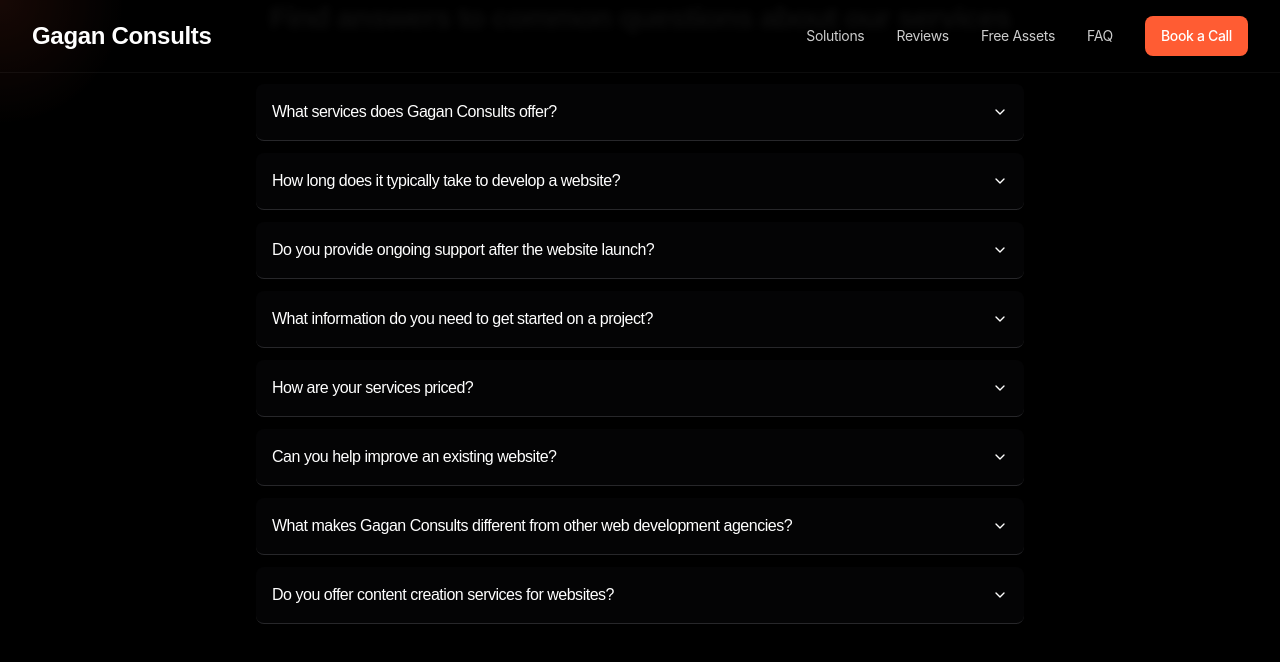
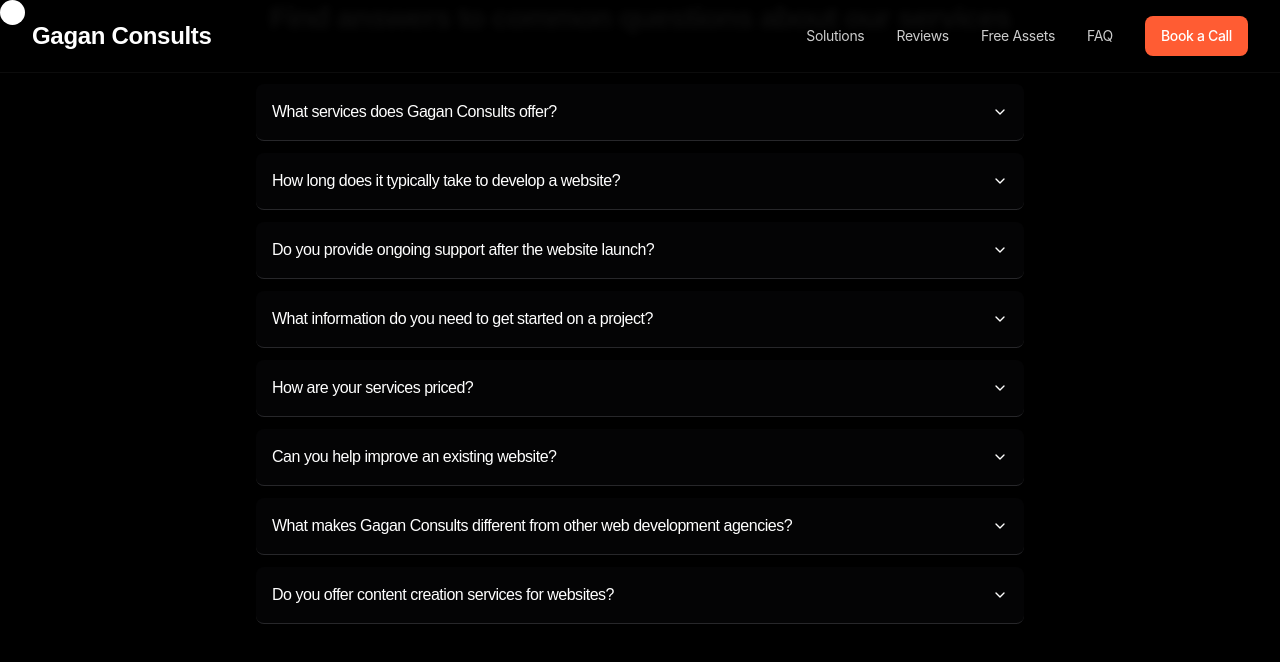
Before and after one commit to HeyGaganAhuja/gagan-ahuja, a React (Vite) app: page / in a window 1280 px wide. Both pictures are taken after a click on the button "Show More". Shown: the part 4544-5206 px from the top of the page. Built offline with nearby package versions, Linux system fonts and the light colour scheme; a web font is replaced by a local one.

Commit message:
Fix: Cursor hover effect
Implement cursor hover effect to enlarge and invert text color.

```diff
--- a/src/components/Hero.tsx
+++ b/src/components/Hero.tsx
@@ -1,3 +1,4 @@
+
 import React, { useEffect, useState } from 'react';
 import { Button } from '@/components/ui/button';
 import { ArrowRight, Timer } from 'lucide-react';
@@ -6,6 +7,7 @@ const Hero = () => {
   const [mousePosition, setMousePosition] = useState({ x: -100, y: -100 });
   const [isVisible, setIsVisible] = useState(false);
   const [timeRemaining, setTimeRemaining] = useState(15 * 60); // 15 minutes in seconds
+  const [hoveredElement, setHoveredElement] = useState<HTMLElement | null>(null);
 
   useEffect(() => {
     const handleMouseMove = (e: MouseEvent) => {
@@ -17,8 +19,19 @@ const Hero = () => {
       setIsVisible(false);
     };
 
+    // Handle text hover effect
+    const handleTextHover = (e: MouseEvent) => {
+      const target = e.target as HTMLElement;
+      if (target.tagName === 'H1' || target.tagName === 'P' || target.tagName === 'SPAN') {
+        setHoveredElement(target);
+      } else {
+        setHoveredElement(null);
+      }
+    };
+
     window.addEventListener('mousemove', handleMouseMove);
     document.body.addEventListener('mouseleave', handleMouseLeave);
+    document.addEventListener('mousemove', handleTextHover);
 
     // Timer countdown
     const timerInterval = setInterval(() => {
@@ -28,6 +41,7 @@ const Hero = () => {
     return () => {
       window.removeEventListener('mousemove', handleMouseMove);
       document.body.removeEventListener('mouseleave', handleMouseLeave);
+      document.removeEventListener('mousemove', handleTextHover);
       clearInterval(timerInterval);
     };
   }, [isVisible]);
@@ -45,8 +59,19 @@ const Hero = () => {
       <div className="moving-gradient"></div>
       <div className="grainy-texture absolute inset-0 opacity-25"></div>
 
+      {/* Custom cursor effect */}
       <div
-        className="cursor-glow"
+        className="custom-cursor"
+        style={{
+          left: `${mousePosition.x}px`,
+          top: `${mousePosition.y}px`,
+          opacity: isVisible ? 1 : 0,
+          transform: hoveredElement ? 'scale(2.5)' : 'scale(1)',
+          mixBlendMode: hoveredElement ? 'difference' : 'normal'
+        }}
+      ></div>
+
+      <div className="cursor-glow"
         style={{
           left: `${mousePosition.x - 125}px`,
           top: `${mousePosition.y - 125}px`,
@@ -57,14 +82,14 @@ const Hero = () => {
       <div className="container mx-auto px-4 relative z-10">
         <div className="max-w-4xl mx-auto text-center">
           <div className="flex justify-center mb-6">
-            <span className="px-4 py-1 rounded-full bg-[#FF5733]/20 border border-[#FF5733]/20 text-white text-sm font-medium">
+            <span className="px-4 py-1 rounded-full bg-[#FF5733]/20 border border-[#FF5733]/20 text-white text-sm font-medium cursor-highlight">
               We build tech from ❤️
             </span>
           </div>
-          <h1 className="text-5xl xs:text-6xl sm:text-6xl md:text-6xl lg:text-7xl font-serif font-extrabold tracking-tight mb-6 animate-fade-in hover-scale">
+          <h1 className="text-5xl xs:text-6xl sm:text-6xl md:text-6xl lg:text-7xl font-serif font-extrabold tracking-tight mb-6 animate-fade-in hover-scale cursor-highlight">
             Accelerating Growth With Websites 🚀
           </h1>
-          <p className="text-md sm:text-md md:text-xl text-muted-foreground mb-6 animate-fade-in" style={{ animationDelay: '0.2s' }}>
+          <p className="text-md sm:text-md md:text-xl text-muted-foreground mb-6 animate-fade-in cursor-highlight" style={{ animationDelay: '0.2s' }}>
             We create incredible websites for Businesses
           </p>
           <div className="flex flex-col items-center">
@@ -84,7 +109,7 @@ const Hero = () => {
                 <ArrowRight size={18} className="transition-transform group-hover:translate-x-1 ml-2" />
               </a>
             </Button>
-            <p className="text-zinc-200 text-sm font-medium animate-fade-in" style={{ animationDelay: '0.5s' }}>
+            <p className="text-zinc-200 text-sm font-medium animate-fade-in cursor-highlight" style={{ animationDelay: '0.5s' }}>
               Worth <span className="text-[#FF5733] font-bold">$1000</span> Dollars
             </p>
           </div>
@@ -93,14 +118,14 @@ const Hero = () => {
           <div className="mt-8 flex flex-col items-center animate-fade-in" style={{ animationDelay: '0.6s' }}>
             <div className="flex items-center space-x-2 bg-zinc-800/70 rounded-full px-6 py-2 border border-zinc-700/50 shadow-lg">
               <Timer size={20} className="text-[#FF5733] animate-pulse" />
-              <span className="text-white font-bold text-base sm:text-lg md:text-xl">{formatTime()}</span>
+              <span className="text-white font-bold text-base sm:text-lg md:text-xl cursor-highlight">{formatTime()}</span>
             </div>
-            <p className="text-zinc-400 text-sm sm:text-base mt-2">Limited time offer - Expires soon!</p>
+            <p className="text-zinc-400 text-sm sm:text-base mt-2 cursor-highlight">Limited time offer - Expires soon!</p>
           </div>
 
           {/* Steps section */}
           <div className="mt-12 max-w-3xl mx-auto">
-            <h3 className="text-center text-xl sm:text-2xl text-zinc-300 mb-6 hidden md:block">Steps to Work With Us</h3>
+            <h3 className="text-center text-xl sm:text-2xl text-zinc-300 mb-6 hidden md:block cursor-highlight">Steps to Work With Us</h3>
             <div className="grid grid-cols-2 md:grid-cols-4 gap-2 md:gap-4">
               {[
                 { number: 1, title: "Describe what you want to build." },
@@ -111,13 +136,13 @@ const Hero = () => {
                 <div key={index} className="flex flex-col items-center relative">
                   <div className="step-gradient relative mb-2">
                     <div className="w-10 h-10 md:w-12 md:h-12 rounded-lg flex items-center justify-center border border-zinc-700/50 shadow-lg">
-                      <span className="text-lg sm:text-xl font-bold text-white">{step.number}</span>
+                      <span className="text-lg sm:text-xl font-bold text-white cursor-highlight">{step.number}</span>
                     </div>
                     {index < 3 && (
                       <div className="hidden md:block absolute top-6 left-full w-full h-0.5 bg-zinc-700/50" style={{ width: 'calc(100% + 4rem)' }}></div>
                     )}
                   </div>
-                  <p className="text-zinc-300 text-center text-xs sm:text-sm px-1">{step.title}</p>
+                  <p className="text-zinc-300 text-center text-xs sm:text-sm px-1 cursor-highlight">{step.title}</p>
                 </div>
               ))}
             </div>
--- a/src/index.css
+++ b/src/index.css
@@ -1,4 +1,3 @@
-
 @import url('https://fonts.googleapis.com/css2?family=IBM+Plex+Serif:wght@300;400;500;600;700&family=Inter:wght@300;400;500;600;700&display=swap');
 @import url('https://fonts.cdnfonts.com/css/sf-pro-display');
 
@@ -50,6 +49,7 @@
 
   html {
     scroll-behavior: smooth;
+    cursor: none; /* Hide default cursor */
   }
 
   body {
@@ -60,6 +60,10 @@
   h1, h2, h3, h4, h5, h6 {
     @apply font-serif font-extrabold;
     letter-spacing: -0.03em; /* Even tighter kerning for headings */
+  }
+
+  a, button {
+    cursor: none; /* Hide default cursor on interactive elements */
   }
 }
 
@@ -121,6 +125,28 @@
     pointer-events: none;
   }
 
+  .custom-cursor {
+    height: 25px;
+    width: 25px;
+    background-color: white;
+    border-radius: 50%;
+    position: fixed;
+    pointer-events: none;
+    z-index: 9999;
+    transform: translate(-50%, -50%);
+    transition: transform 0.15s ease-out, opacity 0.3s ease-out;
+  }
+
+  .cursor-highlight {
+    position: relative;
+    transition: color 0.3s ease, transform 0.3s ease;
+  }
+
+  .cursor-highlight:hover {
+    color: black;
+    transform: scale(1.05);
+  }
+
   .cursor-glow {
     height: 250px;
     width: 250px;
@@ -129,9 +155,10 @@
     position: fixed;
     opacity: 0;
     pointer-events: none;
-    z-index: 9999;
+    z-index: 9998;
     mix-blend-mode: screen;
     transition: opacity 0.3s ease-out;
+    transform: translate(-50%, -50%);
   }
 
   .button-glow {
```
